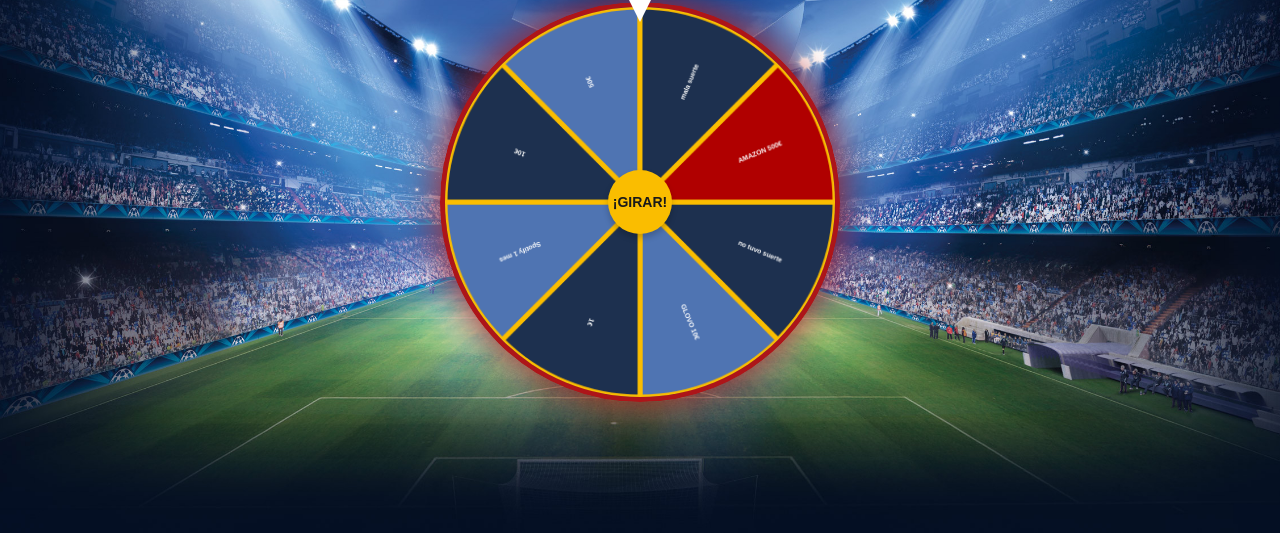
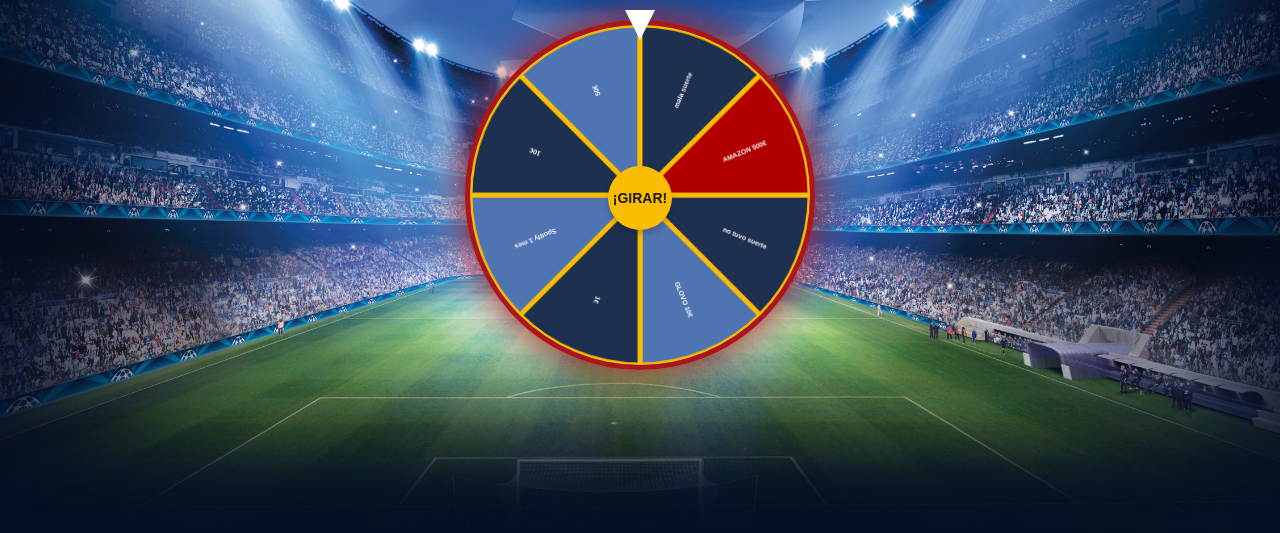
Before and after one commit to ilduslliapa/testingv1, a website: page index.html in a window 1280 px wide. Shown: the part 267-800 px from the top of the page. Drawn offline with nearby package versions, Linux system fonts and the light colour scheme.

Commit message:
Add files via upload

```diff
--- a/index.html
+++ b/index.html
@@ -10,7 +10,7 @@
     <div class="container">
         <h1>¡Rueda de la Fortuna!</h1>
         <div class="wheel-container">
-            <canvas id="wheel"></canvas>
+            <canvas id="wheel" width="350" height="350"></canvas>
             <div class="arrow"></div>
             <button id="spin-button" class="spin-center-button">¡GIRAR!</button>
         </div>
--- a/script.js
+++ b/script.js
@@ -15,15 +15,16 @@
     const submitButton = document.getElementById('submit-button');
     const serverUrl = "https://testingv1.onrender.com";
 
-    // Установка размеров canvas
+ // Установка размеров canvas
+ const size = 350; // Стандартный размер для canvas
 
     // Set up canvas scaling for high-resolution displays
     const scale = window.devicePixelRatio || 1;
-    canvas.style.width = '400px';
-    canvas.style.height = '400px';
-    canvas.width = 400 * scale;
-    canvas.height = 400 * scale;
-    ctx.scale(scale, scale);
+    canvas.style.width = `${size}px`;
+    canvas.style.height = `${size}px`;
+  canvas.width = size * scale; // Увеличиваем размер с учетом масштаба
+canvas.height = size * scale;
+ctx.scale(scale, scale);
 
     let uploadStep = 0; // Tracks the current step in file upload
     const filesCache = []; // Temporarily stores uploaded files
--- a/style.css
+++ b/style.css
@@ -19,18 +19,9 @@
     place-items: center;
 }
 
-@media (max-width: 768px) {
-    canvas {
-        width: 350px;
-        height: 350px;
-    }
-}
-
-@media (min-width: 769px) {
-    canvas {
-        width: 400px;
-        height: 400px;
-    }
+canvas {
+    width: 350px; /* Или другой фиксированный размер */
+    height: 350px;
 }
 .container {
     max-width: 600px;
```
